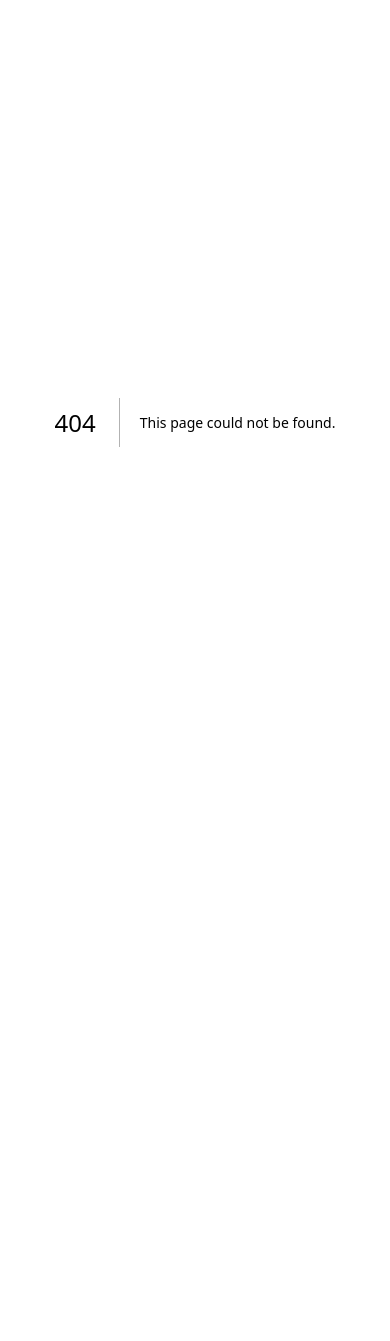
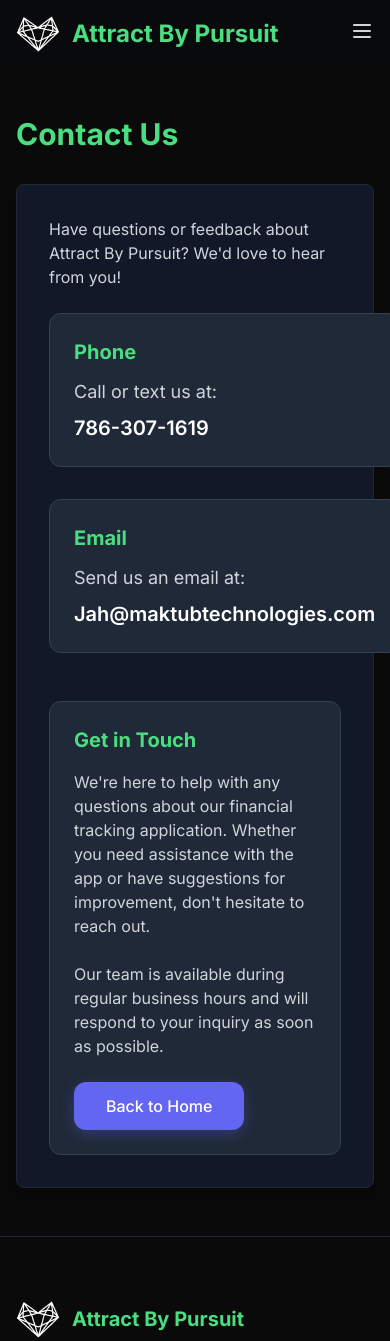
Before and after one commit to Expandingmind/Attractbypursuit, a Next.js app: page /contact in a window 390 px wide. Before the commit this address had no page. Shown: the top 1341 px of the page. Before the commit the page ends 844 px from the top, so only its background shows below. Built offline with nearby package versions, Linux system fonts and the light colour scheme.

Commit message:
Add contact page with phone and email information

```diff
--- /dev/null
+++ b/src/app/contact/page.tsx
@@ -0,0 +1,67 @@
+import Header from '@/components/Header';
+import Footer from '@/components/Footer';
+import Link from 'next/link';
+
+export default function Contact() {
+  return (
+    <main>
+      <Header />
+
+      <section className="bg-dark">
+        <div className="container-custom py-12">
+          <h1 className="heading-lg mb-8 text-primary">Contact Us</h1>
+
+          <div className="bg-gray-900 p-8 rounded-lg shadow-xl border border-gray-800 text-gray-300">
+            <p className="mb-6">
+              Have questions or feedback about Attract By Pursuit? We'd love to hear from you!
+            </p>
+
+            <div className="grid md:grid-cols-2 gap-8">
+              <div className="group">
+                <div className="p-6 rounded-xl bg-gray-800 border border-gray-700 transition duration-300 hover:border-primary">
+                  <h3 className="text-xl font-bold mb-3 text-primary">Phone</h3>
+                  <p className="text-lg mb-2">Call or text us at:</p>
+                  <a href="tel:7863071619" className="text-xl font-semibold text-white hover:text-primary transition">
+                    786-307-1619
+                  </a>
+                </div>
+              </div>
+
+              <div className="group">
+                <div className="p-6 rounded-xl bg-gray-800 border border-gray-700 transition duration-300 hover:border-primary">
+                  <h3 className="text-xl font-bold mb-3 text-primary">Email</h3>
+                  <p className="text-lg mb-2">Send us an email at:</p>
+                  <a href="mailto:Jah@maktubtechnologies.com" className="text-xl font-semibold text-white hover:text-primary transition">
+                    Jah@maktubtechnologies.com
+                  </a>
+                </div>
+              </div>
+            </div>
+
+            <div className="mt-12 p-6 rounded-xl bg-gray-800 border border-gray-700">
+              <h3 className="text-xl font-bold mb-4 text-primary">Get in Touch</h3>
+              <p className="mb-6">
+                We're here to help with any questions about our financial tracking application.
+                Whether you need assistance with the app or have suggestions for improvement,
+                don't hesitate to reach out.
+              </p>
+              <p className="mb-4">
+                Our team is available during regular business hours and will respond to your
+                inquiry as soon as possible.
+              </p>
+              <div className="mt-6">
+                <Link href="/"
+                  className="btn-primary"
+                >
+                  Back to Home
+                </Link>
+              </div>
+            </div>
+          </div>
+        </div>
+      </section>
+
+      <Footer />
+    </main>
+  );
+}
--- a/src/components/Header.tsx
+++ b/src/components/Header.tsx
@@ -35,6 +35,9 @@
             </Link>
             <Link href="#testimonials" className="nav-link font-medium">
               Testimonials
+            </Link>
+            <Link href="/contact" className="nav-link font-medium">
+              Contact
             </Link>
             <Link href="#download" className="btn-primary">
               Download Now
@@ -74,6 +77,9 @@
             <Link href="#testimonials" className="nav-link block font-medium py-2">
               Testimonials
             </Link>
+            <Link href="/contact" className="nav-link block font-medium py-2">
+              Contact
+            </Link>
             <Link href="#download" className="block btn-primary text-center mt-4">
               Download Now
             </Link>
```
